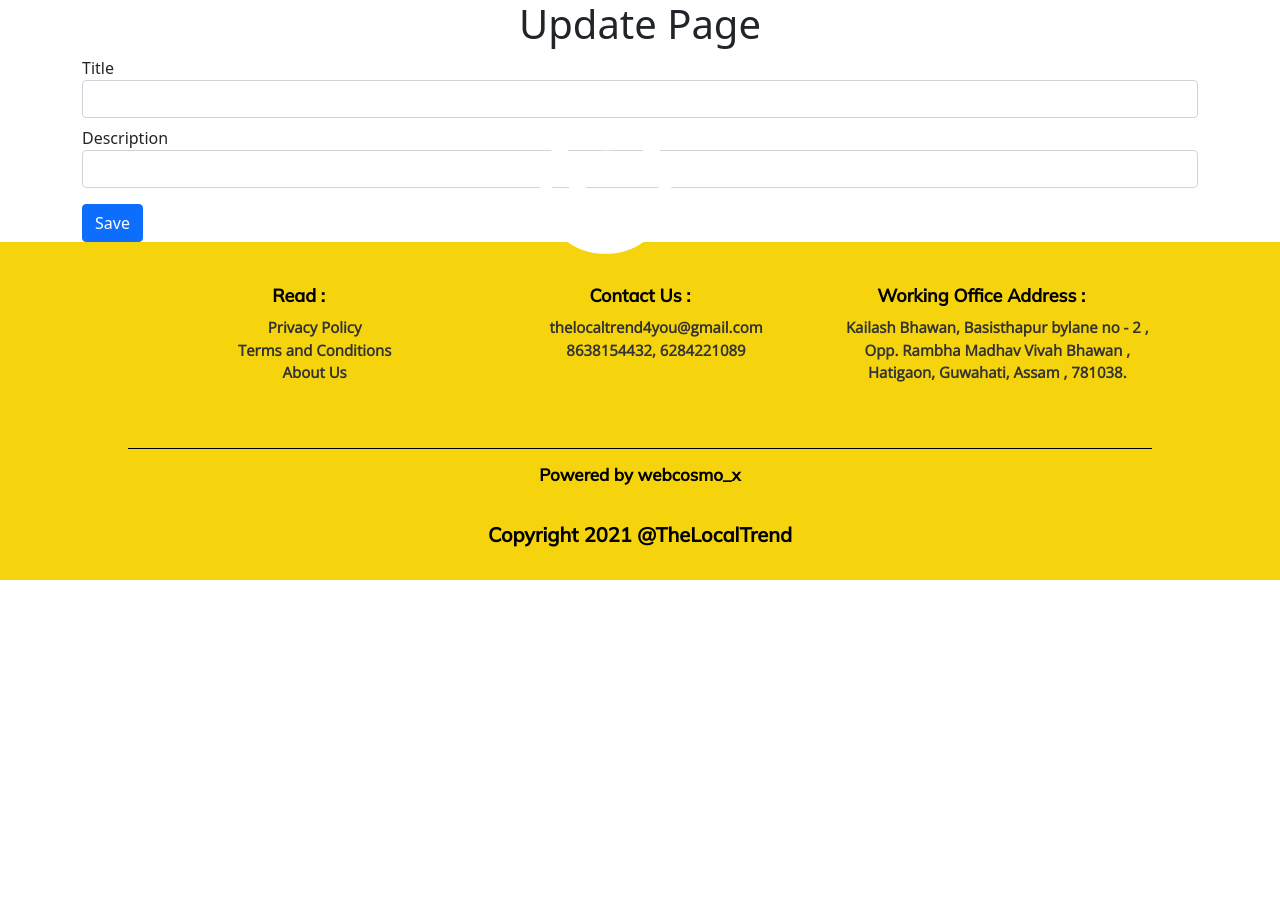
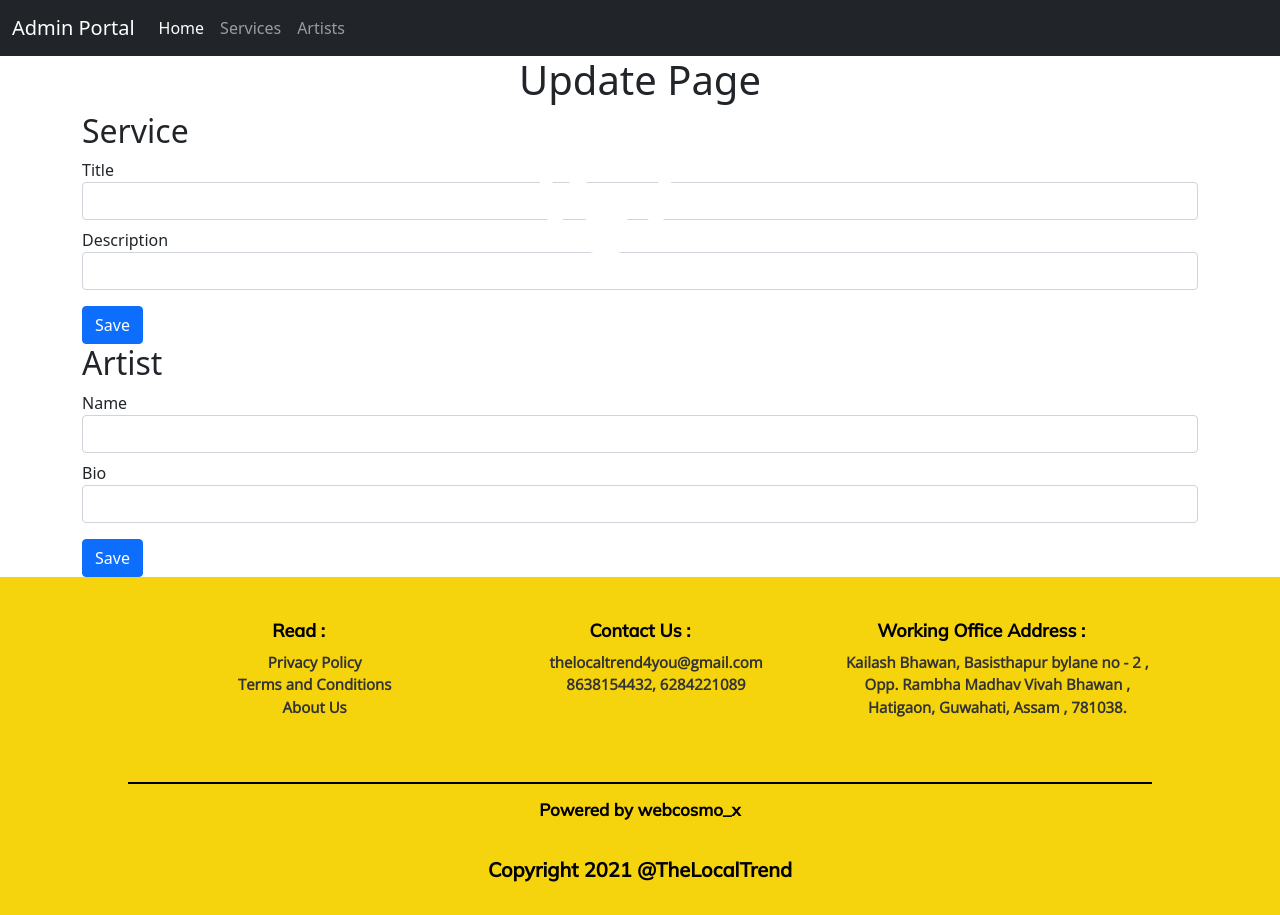
Before and after one commit to WebCosmoX/TheLocalTrend, a React (Create React App) app in the folder client/: page /admin/services/1/update in a window 1280 px wide. Before the commit the page ends 800 px from the top, so only its background shows below. Built offline with nearby package versions, Linux system fonts and the light colour scheme; no server answers; sample sign-in values are in the browser's storage.

Commit message:
admin portal ui

```diff
--- a/client/src/App.js
+++ b/client/src/App.js
@@ -6,6 +6,7 @@ import { NotFound } from './NotFound/NotFound';
 import Signin from "./Components/Admin/Signin";
 import Landing from "./Components/Admin/Landing";
 import UpdatePage from "./Components/Admin/UpdatePage";
+import AdminRoute from "./Components/Admin/auth/AdminRoute";
 
 function App() {
   return (
@@ -15,8 +16,8 @@ function App() {
           <Route path="/" exact component={HomePage} />
           <Route path="/slider" exact component={SlickSlider} />
           <Route path="/admin/signin" exact component={Signin} />
-          <Route path="/admin" exact component={Landing} />
-          <Route exact path='/admin/services/:id/update' component={UpdatePage} />
+          <AdminRoute path="/admin" exact component={Landing} />
+          <AdminRoute exact path='/admin/services/:id/update' component={UpdatePage} />
           <Route component={NotFound} />
         </Switch>
         <Footer />
--- a/client/src/Components/Admin/Landing.js
+++ b/client/src/Components/Admin/Landing.js
@@ -37,6 +37,7 @@ const Landing = () => {
         <div className='container'>
             <div className="text-center font-weight-light display-1">Admin Portal</div>
 
+            <h2>Services</h2>
             <table class="table table-hover table-dark table-striped">
                 <thead>
                     <tr className='bg-primary'>
@@ -70,6 +71,10 @@ const Landing = () => {
                 </tbody>
             </table>
 
+
+            <h2>Artists</h2>
+
+
         </div>
 
     )
--- /dev/null
+++ b/client/src/Components/Admin/Navbar.js
@@ -0,0 +1,35 @@
+import React, { Fragment } from 'react';
+import { Link } from 'react-router-dom';
+
+const Navbar = () => {
+    return (
+        <Fragment>
+            <nav class="navbar navbar-expand-lg navbar-dark bg-dark">
+                <div class="container-fluid">
+                    <Link class="navbar-brand" to="/admin">Admin Portal</Link>
+                    <button class="navbar-toggler" type="button" >
+                        <span class="navbar-toggler-icon"></span>
+                    </button>
+                    <div class="collapse navbar-collapse" id="navbarScroll">
+                        <ul class="navbar-nav me-auto my-2 my-lg-0 navbar-nav-scroll" >
+                            <li class="nav-item">
+                                <Link class="nav-link active" to='/admin'>Home</Link>
+                            </li>
+
+                            <li class="nav-item">
+                                <Link class="nav-link" to="/admin/services">Services</Link>
+                            </li>
+
+                            <li class="nav-item">
+                                <Link class="nav-link" to="/admin/artists">Artists</Link>
+                            </li>
+                        </ul>
+
+                    </div>
+                </div>
+            </nav>
+        </Fragment>
+    )
+}
+
+export default Navbar;
--- a/client/src/Components/Admin/Signin.js
+++ b/client/src/Components/Admin/Signin.js
@@ -1,19 +1,20 @@
 import React, { useState, useEffect, Fragment } from 'react';
 import axios from 'axios'
-import { Redirect } from 'react-router-dom';
+import { Redirect, useHistory } from 'react-router-dom';
 
 const Signin = () => {
+    const history = useHistory();
     const [username, setUsername] = useState("");
     const [password, setPassword] = useState("");
     const [user, setUser] = useState();
     const [redirectUser, setRedirectUser] = useState(false);
 
     useEffect(() => {
-        const loggedInUser = localStorage.getItem("user");
-        if (loggedInUser) {
-            const foundUser = JSON.parse(loggedInUser);
-            setUser(foundUser);
+        const loggedInUser = localStorage.getItem('user');
+        if(loggedInUser){
+            history.push('/admin');
         }
+       console.log(loggedInUser);
     }, []);
 
     const handleSubmit = async e => {
@@ -27,7 +28,7 @@ const Signin = () => {
             console.log(response.data.result);
             setUser(response.data.result.username);
             setRedirectUser(true);
-            localStorage.setItem('user', response.data.result);
+            localStorage.setItem('user', response.data.result.username);
         } catch (err) {
             throw err;
         }
--- /dev/null
+++ b/client/src/Components/Admin/UpdateArtist.js
@@ -0,0 +1,48 @@
+import React, { useEffect, useState } from 'react';
+import { useHistory, useParams } from 'react-router-dom';
+import ArtistFinder from './apis/Service';
+
+const UpdateArtist = () => {
+    const history = useHistory();
+    const [name, setName] = useState('');
+    const [bio, setBio] = useState('');
+    const { id } = useParams();
+
+    useEffect(() => {
+        const fetchData = async e => {
+            const response = await ArtistFinder.get(`/${id}`);
+            console.log(response.data);
+        }
+        fetchData();
+    }, []);
+
+    const handleSubmit = async e => {
+        e.preventDefault();
+        const updateArtist = await ArtistFinder.put(`/${id}`, {
+            name,
+            bio
+        });
+        console.log(name);
+        console.log(updateArtist);
+        history.push('/admin');
+    }
+
+    return (
+        <div>
+            <h2>Artist</h2>
+            <form>
+                <div className="form-group mb-2">
+                    <label>Name</label>
+                    <input type="text" value={name} onChange={e => setName(e.target.value)} className="form-control" />
+                </div>
+                <div className="form-group mb-2">
+                    <label>Bio</label>
+                    <input type="text" value={bio} onChange={e => setBio(e.target.value)} className="form-control" />
+                </div>
+                <button type='submit' onClick={handleSubmit} className="btn btn-primary mt-2">Save</button>
+            </form>
+        </div>
+    )
+}
+
+export default UpdateArtist;
--- a/client/src/Components/Admin/UpdatePage.js
+++ b/client/src/Components/Admin/UpdatePage.js
@@ -1,4 +1,5 @@
 import React, { Fragment } from 'react';
+import UpdateArtist from './UpdateArtist';
 import UpdateService from './UpdateService';
 
 const UpdatePage = () => {
@@ -7,6 +8,7 @@ const UpdatePage = () => {
             <div className='container'>
                 <h1 className="text-center">Update Page</h1>
                 <UpdateService />
+                <UpdateArtist />
             </div>
         </Fragment>
     )
--- a/client/src/Components/Admin/UpdateService.js
+++ b/client/src/Components/Admin/UpdateService.js
@@ -31,6 +31,7 @@ const UpdateService = () => {
 
     return (
         <div>
+            <h2>Service</h2>
             <form>
                 <div className="form-group mb-2">
                     <label>Title</label>
--- /dev/null
+++ b/client/src/Components/Admin/auth/AdminRoute.js
@@ -0,0 +1,27 @@
+import React, { Fragment } from "react";
+import { Route, Redirect } from "react-router-dom";
+import Navbar from "../Navbar";
+import { isAuthenticated } from "./index";
+
+const AdminRoute = ({ component: Component, ...rest }) => (
+    <Fragment>
+        <Navbar />
+        <Route
+            {...rest}
+            render={props =>
+                isAuthenticated() ? (
+                    <Component {...props} />
+                ) : (
+                    <Redirect
+                        to={{
+                            pathname: '/admin/signin',
+                            state: { from: props.location }
+                        }}
+                    />
+                )
+            }
+        />
+    </Fragment>
+);
+
+export default AdminRoute;
--- /dev/null
+++ b/client/src/Components/Admin/auth/index.js
@@ -0,0 +1,11 @@
+export const isAuthenticated = () => {
+    console.log(localStorage.getItem('user'));
+    if (typeof window == 'undefined') {
+        return false;
+    }
+    if (localStorage.getItem('user')) {
+        return localStorage.getItem('user');
+    } else {
+        return false;
+    }
+};
--- a/client/src/index.js
+++ b/client/src/index.js
@@ -10,8 +10,4 @@ ReactDOM.render(
   </React.StrictMode>,
   document.getElementById('root')
 );
-
-// If you want to start measuring performance in your app, pass a function
-// to log results (for example: reportWebVitals(console.log))
-// or send to an analytics endpoint. Learn more: https://bit.ly/CRA-vitals
 reportWebVitals();
```
Also changed, not shown: client/src/Components/Admin/apis/Artist.js (added, +9 -0 lines).
